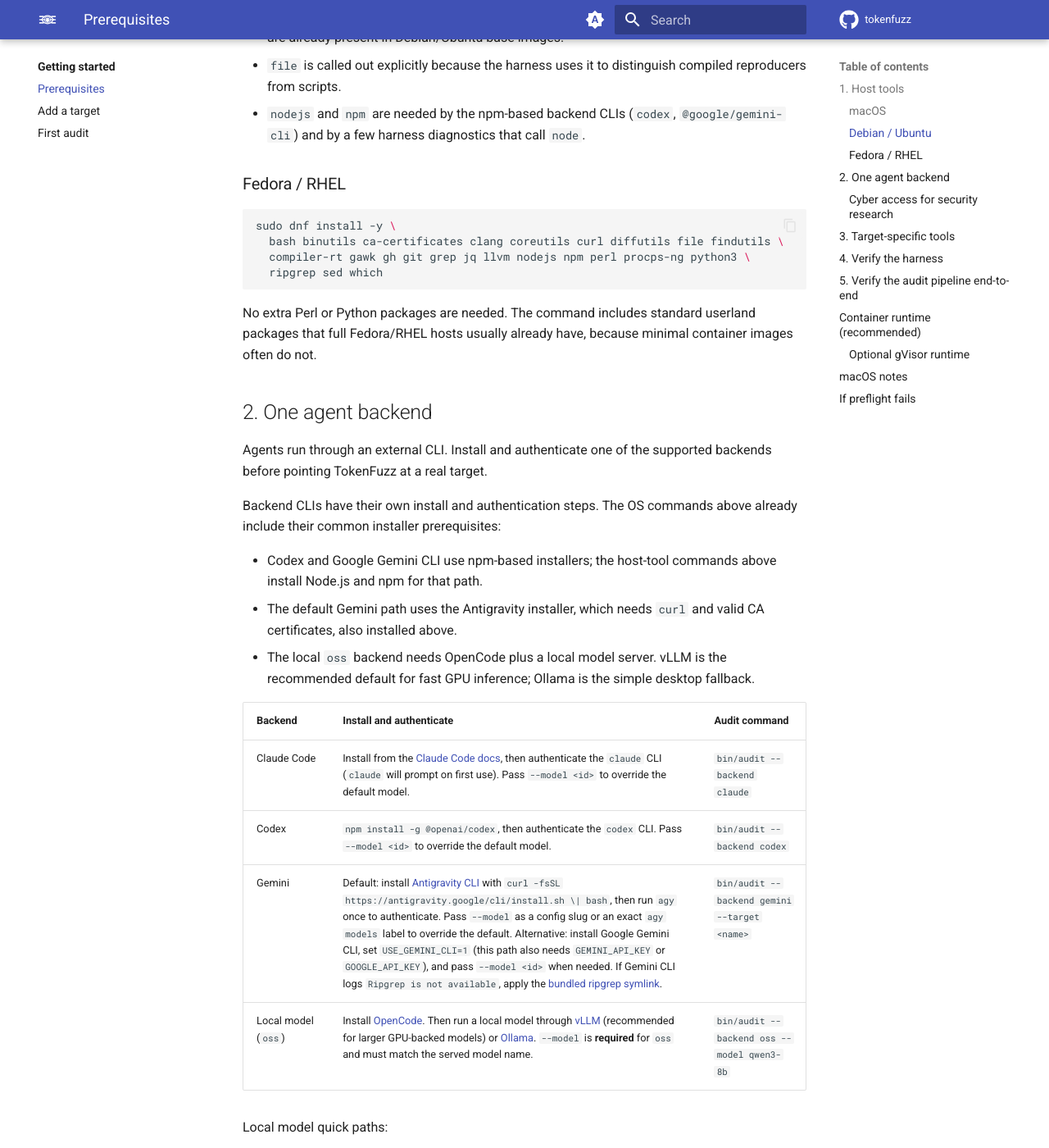
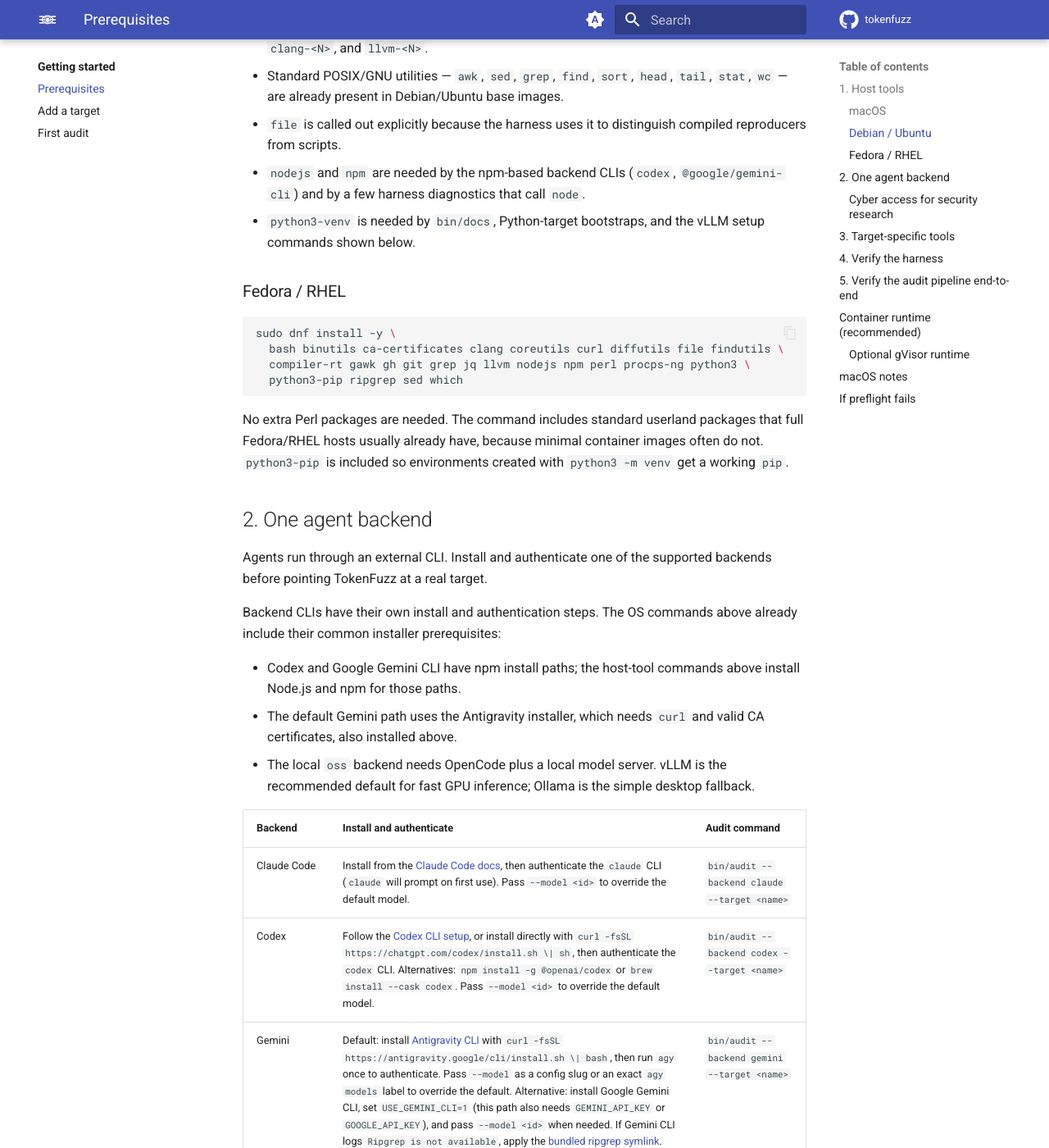
Before and after one commit to tokenfuzz/tokenfuzz, an MkDocs documentation site: the page built from docs/getting-started/prerequisites.md, in a window 1280 px wide and 1400 px high, scrolled down 2547 px. Shown: the whole window at 82% size. Built offline with MkDocs 1.6.1 and Material for MkDocs 9.7.7, drawn with Linux system fonts in a browser that asks for light colours; comment, search, counter and statistics services are not loaded; some of the changed text lies outside the part shown.

Commit message:
prerequisites: require venv/pip, verify every listed tool against code
Docs listed python3 without venv/pip, which bin/docs and the vLLM path need.
Add python3-venv/python3-pip to install lists and the container-deps probe,
fix the curl description, and add --target to backend commands (defaults to
firefox otherwise). Verified: bin/docs build strict; every tool has a caller.

````diff
--- a/docs/getting-started/prerequisites.md
+++ b/docs/getting-started/prerequisites.md
@@ -12,8 +12,8 @@
 `--backend oss` when policy requires model data flow to stay local.
 
 This page walks through each piece in order. Install commands are given
-for macOS, Debian / Ubuntu, and Fedora / RHEL. The last two sections
-verify the install before you point the harness at a real target.
+for macOS, Debian / Ubuntu, and Fedora / RHEL. Sections 4 and 5 verify
+the install before you point the harness at a real target.
 
 ## 1. Host tools
 
@@ -23,14 +23,14 @@
 | Tool | Why it is needed |
 | --- | --- |
 | `bash` 3.2+ | Runs the orchestrator and shell wrappers. macOS system Bash is fine. |
-| `python3` 3.9+ | Parses target config and structured state. No extra packages. |
+| `python3` 3.9+ with `venv` support | Parses target config and structured state. `venv` is used by `bin/docs`, Python-target bootstraps, and the vLLM quick path below. |
 | `perl` | Runs vocabulary normalization and timeout fallbacks. |
 | `git` | Clones, updates, and identifies revisions for most targets. |
-| `gh` | Queries the GitHub advisory database (`gh api`) for the cross-project strategy. |
+| `gh` | Queries GitHub advisory metadata (`gh api`) for the cross-project strategy. |
 | `jq` | Reads and writes JSONL state records. |
 | `rg` | Fast, bounded source search through helper commands. |
 | `file` | Distinguishes testcase inputs from scripts and compiled artifacts. |
-| `curl`, CA certificates | Fetch backend installers and remote metadata over HTTPS. |
+| `curl`, CA certificates | Fetch backend and tool installers over HTTPS. |
 | `node`, `npm` | Install npm-based backend CLIs and run backend diagnostics. |
 
 `bin/audit` preflight-checks `jq`, `python3`, and `perl` at startup and
@@ -71,6 +71,8 @@
 Bash, Perl, `curl`, CA certificates, and `file`. If the command-line
 tools are already installed, macOS will say so. Git is not guaranteed on
 a fresh macOS install until those command-line tools are installed.
+If `python3 -m venv` is unavailable or creates an environment without
+`pip`, install Homebrew Python with `brew install python`.
 
 ### Debian / Ubuntu
 
@@ -78,7 +80,7 @@
 sudo apt-get update
 sudo apt-get install -y \
   bash binutils ca-certificates clang curl file gh git jq libclang-rt-dev \
-  llvm nodejs npm perl procps python3 ripgrep
+  llvm nodejs npm perl procps python3 python3-venv ripgrep
 ```
 
 Notes:
@@ -98,18 +100,22 @@
 - `nodejs` and `npm` are needed by the npm-based backend CLIs
   (`codex`, `@google/gemini-cli`) and by a few harness diagnostics
   that call `node`.
+- `python3-venv` is needed by `bin/docs`, Python-target bootstraps, and
+  the vLLM setup commands shown below.
+
 ### Fedora / RHEL
 
 ```bash
 sudo dnf install -y \
   bash binutils ca-certificates clang coreutils curl diffutils file findutils \
   compiler-rt gawk gh git grep jq llvm nodejs npm perl procps-ng python3 \
-  ripgrep sed which
+  python3-pip ripgrep sed which
 ```
 
-No extra Perl or Python packages are needed. The command includes
-standard userland packages that full Fedora/RHEL hosts usually already
-have, because minimal container images often do not.
+No extra Perl packages are needed. The command includes standard
+userland packages that full Fedora/RHEL hosts usually already have,
+because minimal container images often do not. `python3-pip` is included
+so environments created with `python3 -m venv` get a working `pip`.
 
 ## 2. One agent backend
 
@@ -119,8 +125,8 @@
 Backend CLIs have their own install and authentication steps. The OS
 commands above already include their common installer prerequisites:
 
-- Codex and Google Gemini CLI use npm-based installers; the host-tool
-  commands above install Node.js and npm for that path.
+- Codex and Google Gemini CLI have npm install paths; the host-tool
+  commands above install Node.js and npm for those paths.
 - The default Gemini path uses the Antigravity installer, which needs
   `curl` and valid CA certificates, also installed above.
 - The local `oss` backend needs OpenCode plus a local model server.
@@ -129,10 +135,10 @@
 
 | Backend | Install and authenticate | Audit command |
 | --- | --- | --- |
-| Claude Code | Install from the [Claude Code docs](https://docs.claude.com/en/docs/claude-code), then authenticate the `claude` CLI (`claude` will prompt on first use). Pass `--model <id>` to override the default model. | `bin/audit --backend claude` |
-| Codex | `npm install -g @openai/codex`, then authenticate the `codex` CLI. Pass `--model <id>` to override the default model. | `bin/audit --backend codex` |
+| Claude Code | Install from the [Claude Code docs](https://docs.claude.com/en/docs/claude-code), then authenticate the `claude` CLI (`claude` will prompt on first use). Pass `--model <id>` to override the default model. | `bin/audit --backend claude --target <name>` |
+| Codex | Follow the [Codex CLI setup](https://developers.openai.com/codex/cli#cli-setup), or install directly with `curl -fsSL https://chatgpt.com/codex/install.sh \| sh`, then authenticate the `codex` CLI. Alternatives: `npm install -g @openai/codex` or `brew install --cask codex`. Pass `--model <id>` to override the default model. | `bin/audit --backend codex --target <name>` |
 | Gemini | Default: install [Antigravity CLI](https://github.com/google-antigravity/antigravity-cli) with `curl -fsSL https://antigravity.google/cli/install.sh \| bash`, then run `agy` once to authenticate. Pass `--model` as a config slug or an exact `agy models` label to override the default. Alternative: install Google Gemini CLI, set `USE_GEMINI_CLI=1` (this path also needs `GEMINI_API_KEY` or `GOOGLE_API_KEY`), and pass `--model <id>` when needed. If Gemini CLI logs `Ripgrep is not available`, apply the [bundled ripgrep symlink](../guides/backends.md#google-gemini-cli-ripgrep). | `bin/audit --backend gemini --target <name>` |
-| Local model (`oss`) | Install [OpenCode](https://opencode.ai/download). Then run a local model through [vLLM](https://docs.vllm.ai/en/latest/getting_started/installation/) (recommended for larger GPU-backed models) or [Ollama](https://ollama.com/download). `--model` is **required** for `oss` and must match the served model name. | `bin/audit --backend oss --model qwen3-8b` |
+| Local model (`oss`) | Install [OpenCode](https://opencode.ai/download). Then run a local model through [vLLM](https://docs.vllm.ai/en/latest/getting_started/installation/) (recommended for larger GPU-backed models) or [Ollama](https://ollama.com/download). `--model` is **required** for `oss` and must match the served model name. | `bin/audit --backend oss --model qwen3-8b --target <name>` |
 
 Local model quick paths:
 
@@ -151,6 +157,9 @@
 
 bin/audit --backend oss --model qwen3-8b --target <name> 1
 ```
+
+The served model name is the exact string TokenFuzz checks against the
+local server's `/v1/models` endpoint — pass the same value to `--model`.
 
 Examples:
 
@@ -255,10 +264,11 @@
 The `--image` forms are a portability sanity check: they re-run the
 same tests inside a clean Linux Docker container, which is the easiest
 way to catch a missing dependency without rebuilding your host. Image
-mode installs the baseline Linux tools inside the container before
-running the suite. For apt-based images such as `ubuntu:24.04`, that
-includes the Debian / Ubuntu package set above, including
-`libclang-rt-dev`.
+mode provisions the container with
+`tests/run-tests.sh --install-container-deps` before running the suite.
+For apt-based images such as `ubuntu:24.04`, that installs the Debian /
+Ubuntu package set above, including `libclang-rt-dev` and
+`python3-venv`.
 
 ## 5. Verify the audit pipeline end-to-end
 
````
Also changed, not shown: other parts of docs/getting-started/prerequisites.md (+1 -1 lines), 1 other file.
